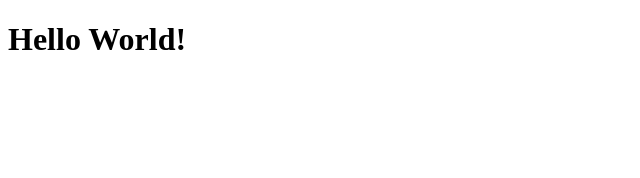
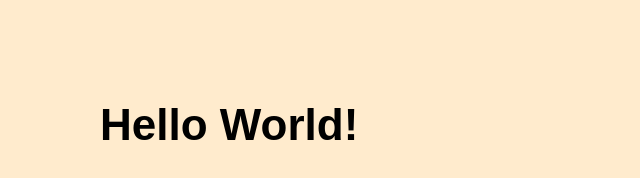
Before and after one commit to RobertMHamilton/my-personal-website, a plain HTML site: page index.html in a window 1280 px wide. Shown: the whole page, without its empty margins (0-640 px from the left). Drawn offline with Linux system fonts and the light colour scheme.

Commit message:
add style.css, connect to index.html

```diff
--- a/index.html
+++ b/index.html
@@ -1,6 +1,7 @@
 <!DOCTYPE html>
 <html lang="en">
   <head>
+    <link rel="stylesheet" href="style.css" />
        <title>My Personal Website</title>
   </head>
   <body>
--- /dev/null
+++ b/style.css
@@ -0,0 +1,8 @@
+body {
+    background: blanchedalmond;
+    margin-top: auto;
+    margin: 100px;
+    border: white;
+    font-family: Arial, Helvetica, sans-serif;
+    font-size: 22px;
+  }
```
